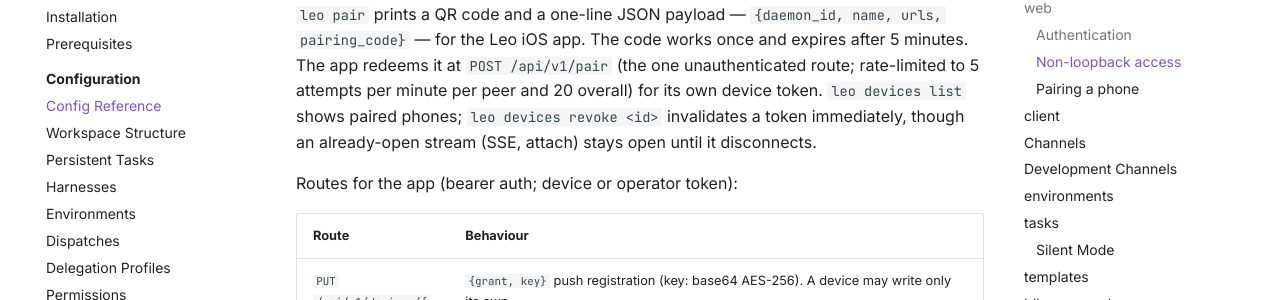
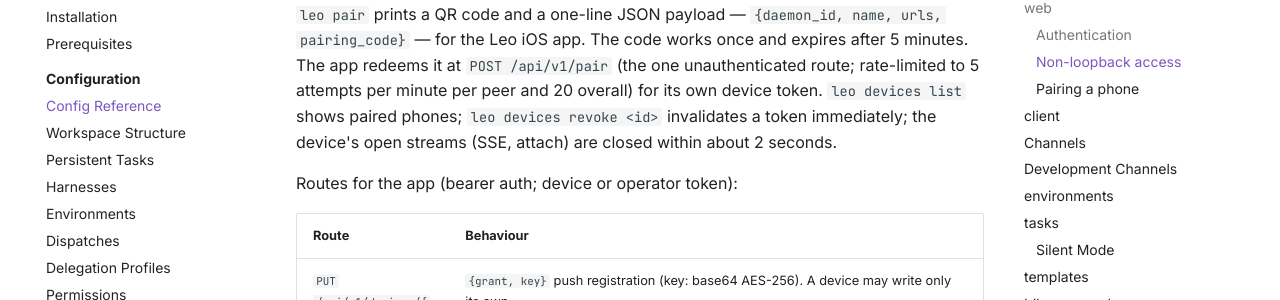
Before and after one commit to blackpaw-studio/leo, an MkDocs documentation site: the page built from docs/configuration/config-reference.md, in a window 1280 px wide and 900 px high, scrolled down 5504 px. Shown: the part 154-454 px from the top of the window. Built offline with MkDocs 1.6.1 and Material for MkDocs 9.7.7, drawn with Linux system fonts in a browser that asks for light colours; comment, search, counter and statistics services are not loaded.

Commit message:
docs: revoke closes a device open streams

```diff
--- a/docs/configuration/config-reference.md
+++ b/docs/configuration/config-reference.md
@@ -139,7 +139,7 @@ The daemon prints a startup warning when `bind` is non-loopback.
 
 ### Pairing a phone
 
-`leo pair` prints a QR code and a one-line JSON payload — `{daemon_id, name, urls, pairing_code}` — for the Leo iOS app. The code works once and expires after 5 minutes. The app redeems it at `POST /api/v1/pair` (the one unauthenticated route; rate-limited to 5 attempts per minute per peer and 20 overall) for its own device token. `leo devices list` shows paired phones; `leo devices revoke <id>` invalidates a token immediately, though an already-open stream (SSE, attach) stays open until it disconnects.
+`leo pair` prints a QR code and a one-line JSON payload — `{daemon_id, name, urls, pairing_code}` — for the Leo iOS app. The code works once and expires after 5 minutes. The app redeems it at `POST /api/v1/pair` (the one unauthenticated route; rate-limited to 5 attempts per minute per peer and 20 overall) for its own device token. `leo devices list` shows paired phones; `leo devices revoke <id>` invalidates a token immediately; the device's open streams (SSE, attach) are closed within about 2 seconds.
 
 Routes for the app (bearer auth; device or operator token):
 
```
